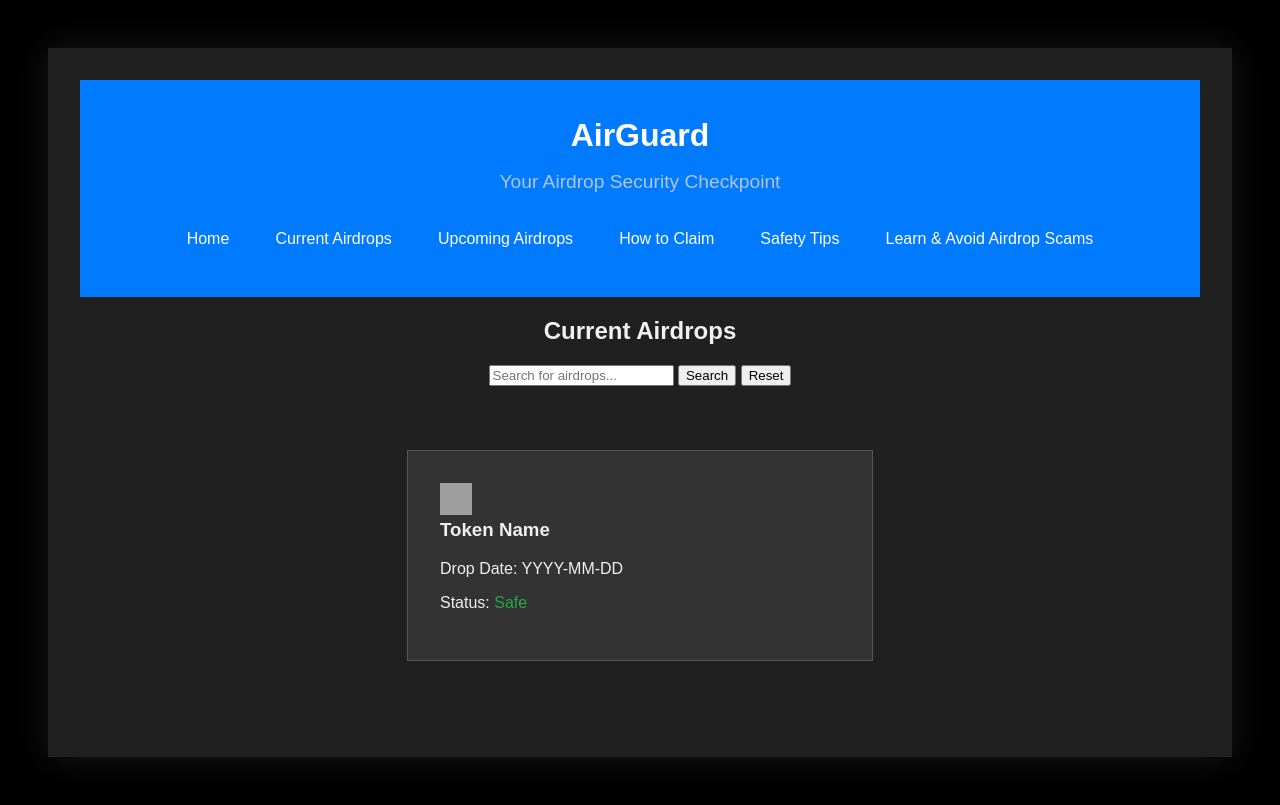
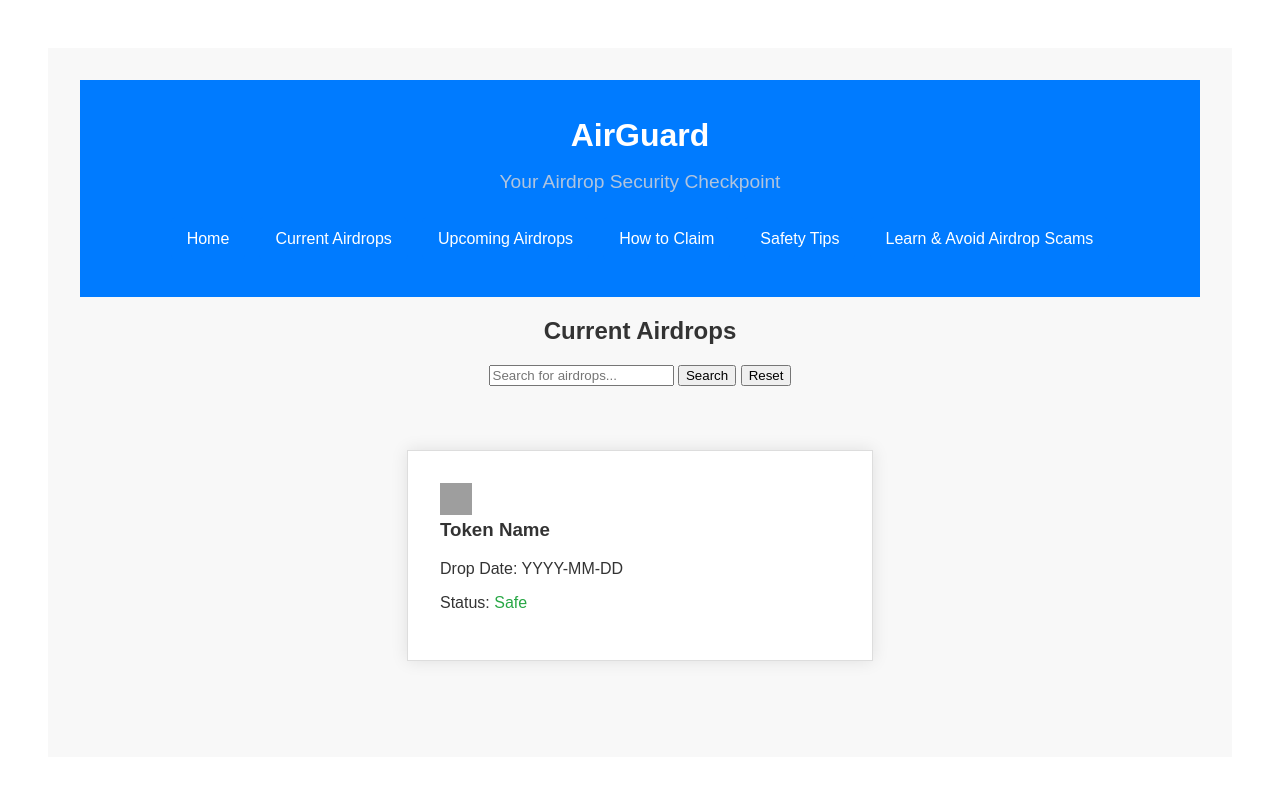
Before and after one commit to Teng-Jun/ITP_Group-23, a PHP site: page /current.php in a window 1280 px wide. Run offline with PHP 8.4, Linux system fonts and the light colour scheme; grey boxes are pictures that could not be loaded.

Commit message:
better css (will change further later)

```diff
--- a/Website Related/AirGuard/styles.css
+++ b/Website Related/AirGuard/styles.css
@@ -4,8 +4,8 @@ body {
     margin: 0;
     padding: 0;
     box-sizing: border-box;
-    color: #f0f0f0; /* Light gray text color for visibility */
-    background-color: #000; /* Black background */
+    color: #333; /* Light gray text color for visibility */
+    background-color: white; /* White background */
     display: flex;
     justify-content: center; /* Centers the entire content horizontally */
     min-height: 100vh; /* Ensures the footer can stick to the bottom */
@@ -17,7 +17,7 @@ body {
     width: 85%;
     margin: 3em;
     padding: 2em;
-    background-color: #202020; /* Dark gray background for the wrapper */
+    background-color: #f8f8f8;
     box-shadow: 0 0 2em rgba(255, 255, 255, 0.1); /* Subtle white shadow for depth */
     flex-grow: 1; /* Allows the wrapper to expand */
 }
@@ -38,6 +38,7 @@ header {
 
 h2{
     text-align: center;
+    color: #333;
 }
 
 /* Navigation styles */
@@ -83,19 +84,27 @@ footer {
     padding: 2em;
 }
 .airdrop-item {
-    background-color: #333; /* Darker background for each item */
-    border: 1px solid #555; /* Lighter border for visibility */
+    background-color: #fff; /* Darker background for each item */
+    border: 1px solid #ddd; /* Lighter border for visibility */
     margin: 2em;
     padding: 2em;
     width: 25em;
+    overflow: hidden;
+    transition: max-height 0.3s ease;
+    max-height: 150px;
+    box-shadow: 0 0 1em rgba(0,0,0,0.1);
 }
+.airdrop-item.expanded {
+    max-height: 500px;
+}
+
 .airdrop-logo {
     width: 2em;
     height: 2em;
 }
 .airdrop-info h3 {
     margin-top: 0;
-    color: #f0f0f0; /* Light gray text for better visibility */
+    color: #333; /* Light gray text for better visibility */
 }
 
 /* Button styles */
```
Also changed, not shown: Website Related/AirGuard/upcoming.php (+14 -0 lines).
